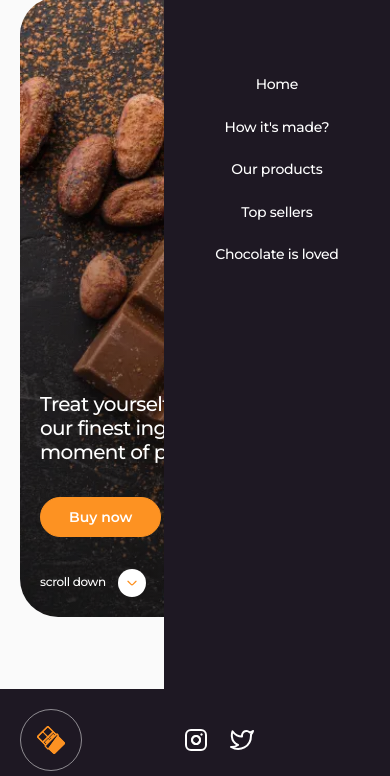
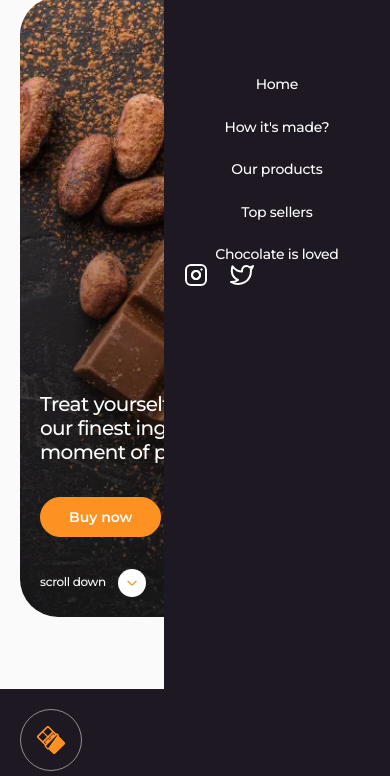
Before and after one commit to maxdemo1/simply_chocolate, a plain HTML site: page index.html in a window 390 px wide. Both pictures are taken after a click on the button 350 px from the left and 32 px from the top of the page. Shown: the part 68-844 px from the top of the page. Drawn offline with nearby package versions, Linux system fonts and the light colour scheme.

Commit message:
Update styles.css

```diff
--- a/css/styles.css
+++ b/css/styles.css
@@ -1760,7 +1760,7 @@ footer .container {
 }
 
 .mobile-menu-social-networks {
-    margin-top: auto;
+    margin-top: 0;
     margin-left: 20px;
     margin-bottom: 20px;
     fill: var(--company-first-c);
```
